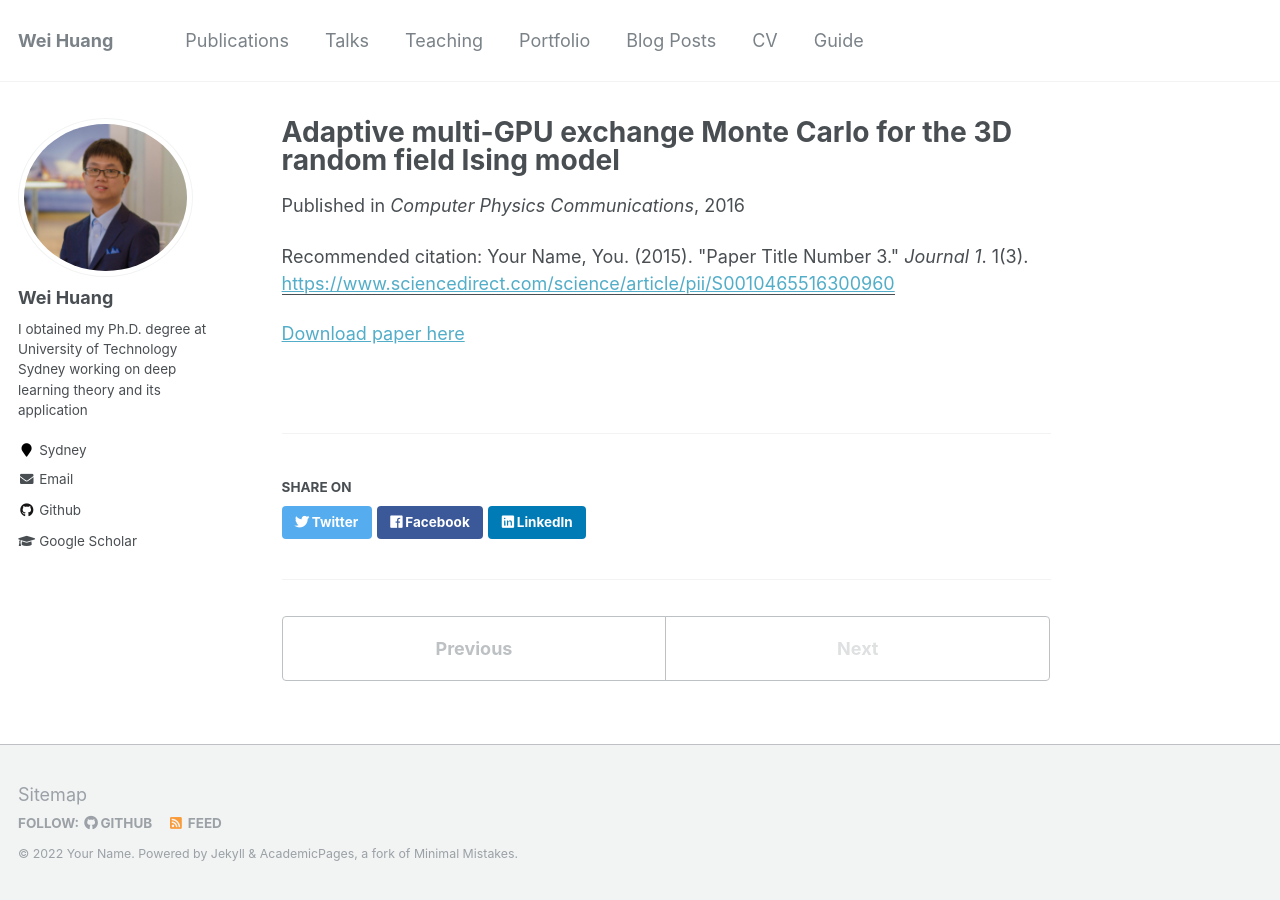
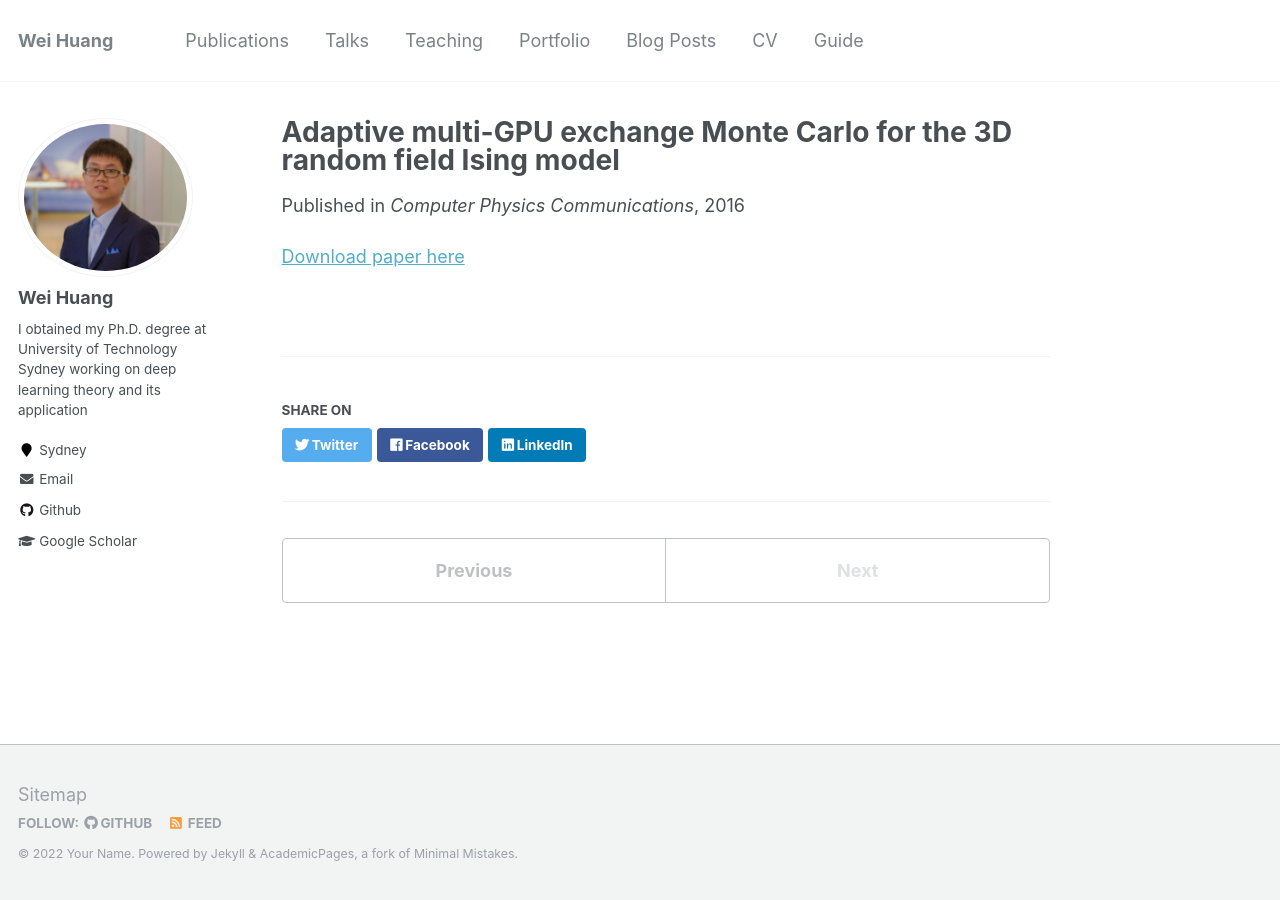
Before and after one commit to WeiHuang05/Weihuang05.github.io, a Jekyll site: the page built from _publications/2016-08-01-3DIsing-number-3.md, in a window 1280 px wide. Built offline with Jekyll 4.4.1, drawn with Linux system fonts in a browser that asks for light colours.

Commit message:
Update and rename 2015-10-01-paper-title-number-3.md to 2016-08-01-3DIsing-number-3.md

```diff
--- a/_publications/2015-10-01-paper-title-number-3.md
+++ b/_publications/2016-08-01-3DIsing-number-3.md
@@ -1,12 +1,11 @@
 ---
 title: "Adaptive multi-GPU exchange Monte Carlo for the 3D random field Ising model"
 collection: publications
-permalink: /publication/2015-10-01-paper-title-number-3
+permalink: /publication/2016-08-01-3DIsing-number-1
 excerpt: 'This work presents an adaptive multi-GPU Exchange Monte Carlo approach for the simulation of the 3D Random Field Ising Model (RFIM).'
 date: 2016-08-01
 venue: 'Computer Physics Communications'
 paperurl: 'https://www.sciencedirect.com/science/article/pii/S0010465516300960'
-citation: 'Your Name, You. (2015). &quot;Paper Title Number 3.&quot; <i>Journal 1</i>. 1(3).'
 ---
 
 [Download paper here](https://reader.elsevier.com/reader/sd/pii/S0010465516300960?token=11F4B36DC49C55B900C791E33278C38E66C0EBDCEF68774D7203D02D81470F4B01C492FF8E008E786717FF26FB361C64&originRegion=us-east-1&originCreation=20220304050140)
```
